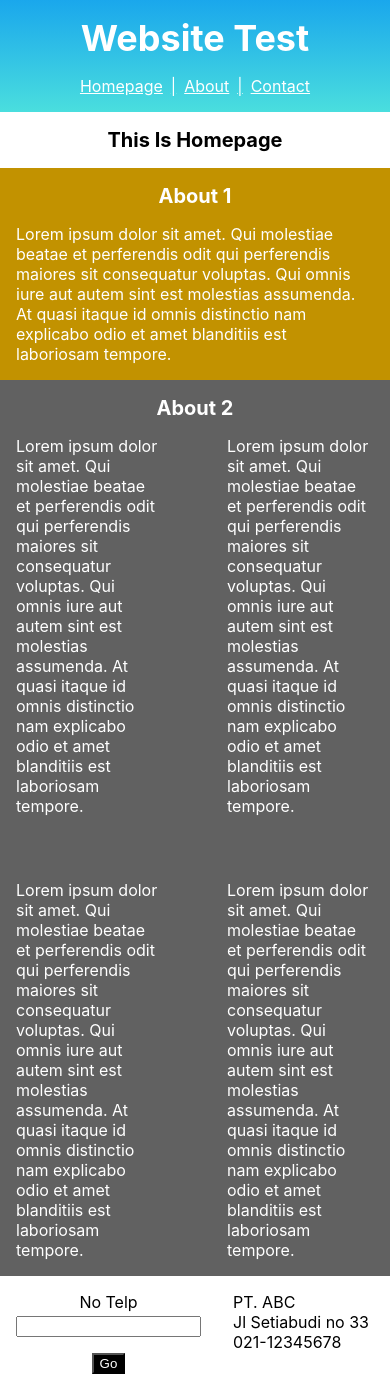
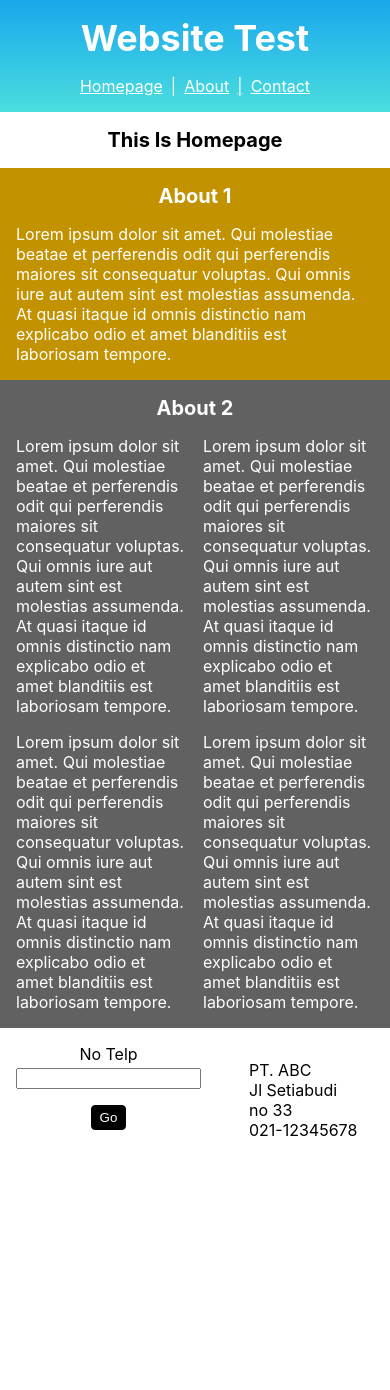
Before and after one commit to irsalsss/microsite, a React (Vite) app: page / in a window 390 px wide. After the commit the page ends 1172 px from the top, so only its background shows below. Built offline with nearby package versions, Linux system fonts and the light colour scheme.

Commit message:
split about and contact component

```diff
--- /dev/null
+++ b/src/pages/about/AboutSection.jsx
@@ -0,0 +1,41 @@
+import React, { useCallback, useMemo } from 'react';
+
+const AboutSection = () => {
+  const loremIpsumcContent = useMemo(() => {
+    return (
+      <p className='desc-container flex flex-1 items-center white'>
+        Lorem ipsum dolor sit amet. Qui molestiae beatae et perferendis odit qui perferendis maiores sit consequatur voluptas. Qui omnis iure aut autem sint est molestias assumenda. At quasi itaque id omnis distinctio nam explicabo odio et amet blanditiis est laboriosam tempore.
+      </p>
+    )
+  }, [])
+
+  const titleContent = useCallback((title) => {
+    return (
+      <h2 className='title-container white'>
+        {title}
+      </h2>
+    )
+  }, [])
+
+  return (
+    <div className='container-about'>
+      <div className='wrapper-left items-center bg-yellow'>
+        {titleContent('about 1')}
+        {loremIpsumcContent}
+      </div>
+      <div className='wrapper-right items-center bg-grey'>
+        {titleContent('about 2')}
+        <div className='flex flex-1 items-center'>
+          <div className='wrapper-right-content'>
+            {loremIpsumcContent}
+            {loremIpsumcContent}
+            {loremIpsumcContent}
+            {loremIpsumcContent}
+          </div>
+        </div>
+      </div>
+    </div>
+  )
+}
+
+export default AboutSection
--- a/src/pages/about/index.jsx
+++ b/src/pages/about/index.jsx
@@ -1,41 +1,11 @@
-import React, { useCallback, useMemo } from 'react';
+import React from 'react';
+import AboutSection from './AboutSection';
 import '../../styles/pages/about.scss';
 
 const About = () => {
-  const loremIpsumcContent = useMemo(() => {
-    return (
-      <p className='desc-container flex flex-1 items-center white'>
-        Lorem ipsum dolor sit amet. Qui molestiae beatae et perferendis odit qui perferendis maiores sit consequatur voluptas. Qui omnis iure aut autem sint est molestias assumenda. At quasi itaque id omnis distinctio nam explicabo odio et amet blanditiis est laboriosam tempore.
-      </p>
-    )
-  }, [])
-
-  const titleContent = useCallback((title) => {
-    return (
-      <h2 className='title-container white'>
-        {title}
-      </h2>
-    )
-  }, [])
 
   return (
-    <div className='container-about'>
-      <div className='wrapper-left items-center bg-yellow'>
-        {titleContent('about 1')}
-        {loremIpsumcContent}
-      </div>
-      <div className='wrapper-right items-center bg-grey'>
-        {titleContent('about 2')}
-        <div className='flex flex-1 items-center'>
-          <div className='wrapper-right-content'>
-            {loremIpsumcContent}
-            {loremIpsumcContent}
-            {loremIpsumcContent}
-            {loremIpsumcContent}
-          </div>
-        </div>
-      </div>
-    </div>
+    <AboutSection />
   )
 }
 
--- /dev/null
+++ b/src/pages/contact/ContactSection.jsx
@@ -0,0 +1,13 @@
+import React from 'react'
+
+const ContactSection = () => {
+  return (
+    <div className='container-contact p-1'>
+      <p className='uppercase'>pt. abc</p>
+      <p>Jl Setiabudi no 33</p>
+      <p>021-12345678</p>
+    </div>
+  )
+}
+
+export default ContactSection
--- a/src/pages/contact/index.jsx
+++ b/src/pages/contact/index.jsx
@@ -1,12 +1,9 @@
 import React from 'react'
+import ContactSection from './ContactSection'
 
 const Contact = () => {
   return (
-    <div className='container-contact'>
-      <p className='uppercase'>pt. abc</p>
-      <p>Jl Setiabudi no 33</p>
-      <p>021-12345678</p>
-    </div>
+    <ContactSection />
   )
 }
 
--- a/src/pages/home/index.jsx
+++ b/src/pages/home/index.jsx
@@ -1,6 +1,6 @@
 import React from 'react';
-import About from '../about';
-import Contact from '../contact';
+import AboutSection from '../about/AboutSection';
+import ContactSection from '../contact/ContactSection';
 
 const Home = () => {
   return (
@@ -10,22 +10,24 @@ const Home = () => {
           this is homepage
         </h2>
       </div>
-      <About />
+      <AboutSection />
       <div className='flex w-full'>
         <div className='wrapper-left items-center'>
           <label
             className='capitalize mb-4-px'
-            for="telp"
+            htmlFor="telp"
           >
             no telp
           </label>
           <input id="telp" name="telp" type="text" />
-          <button className='white bg-black cursor-pointer mt-1'>
+          <button
+            className='px-8-px py-4-px rounded-4-px border-black white bg-black cursor-pointer mt-1'
+          >
             Go
           </button>
         </div>
         <div className='wrapper-right'>
-          <Contact />
+          <ContactSection />
         </div>
       </div>
     </div>
--- a/src/styles/global.scss
+++ b/src/styles/global.scss
@@ -70,6 +70,20 @@
   padding: 1rem;
 }
 
+.py-4-px {
+  padding-top: 4px;
+  padding-bottom: 4px;
+}
+
+.px-8-px {
+  padding-left: 8px;
+  padding-right: 8px;
+}
+
+.rounded-4-px {
+  border-radius: 4px;
+}
+
 .w-full {
   width: 100%;
 }
@@ -131,3 +145,7 @@
 .cursor-pointer {
   cursor: pointer;
 }
+
+.border-black {
+  border: 1px solid black;
+}
--- a/src/styles/layout/header.scss
+++ b/src/styles/layout/header.scss
@@ -1,6 +1,9 @@
 .container-header {
+  position: sticky;
+  top: 0;
   background-image: linear-gradient(#1AA7EC, #4ADEDE);
   padding: 1rem;
+  width: 100%;
 
   .wrapper-nav {
     justify-content: end;
--- a/src/styles/pages/about.scss
+++ b/src/styles/pages/about.scss
@@ -12,5 +12,9 @@
 @media only screen and (max-width: 768px) {
   .container-about {
     flex-direction: column;
+
+    .wrapper-right-content {
+      gap: 1rem;
+    }
   }
 }
--- a/vite.config.js
+++ b/vite.config.js
@@ -3,5 +3,8 @@ import react from '@vitejs/plugin-react'
 
 // https://vitejs.dev/config/
 export default defineConfig({
-  plugins: [react()]
+  plugins: [react()],
+  server: {
+    port: 3000
+  }
 })
```
